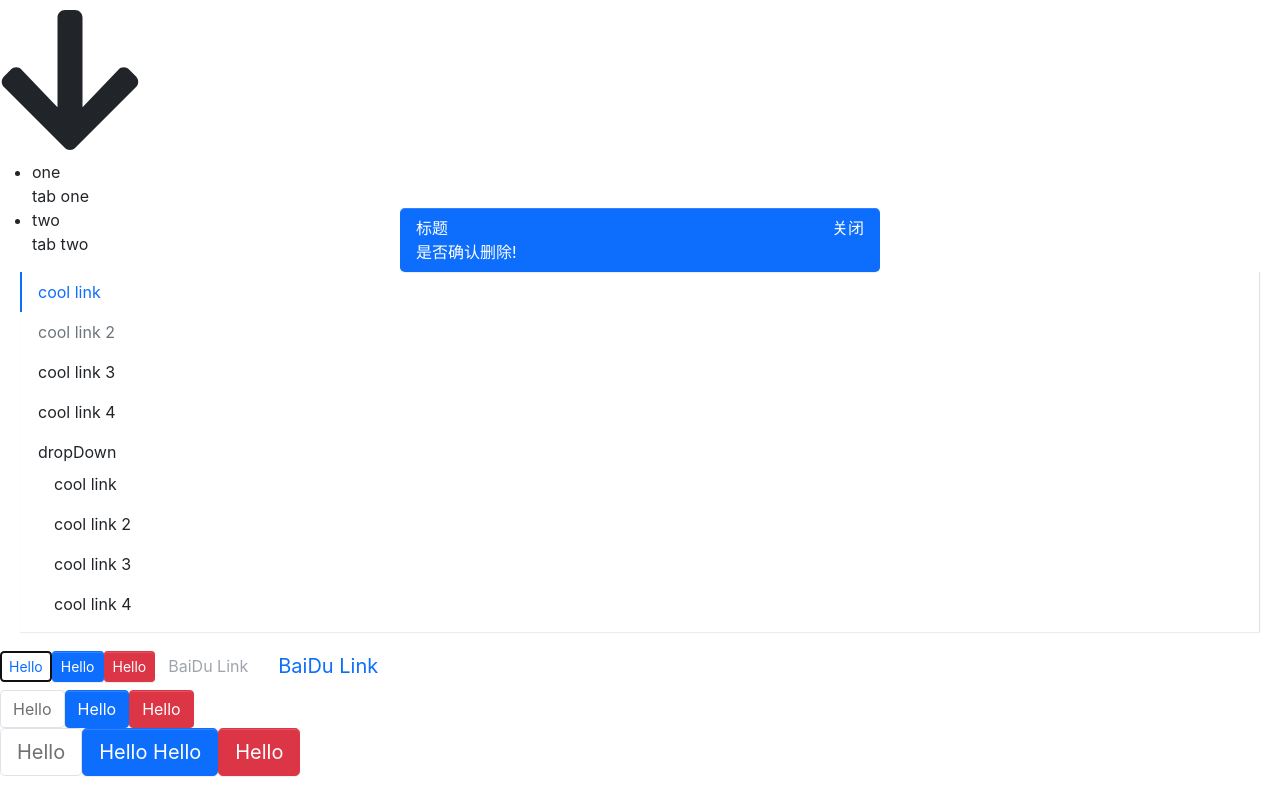
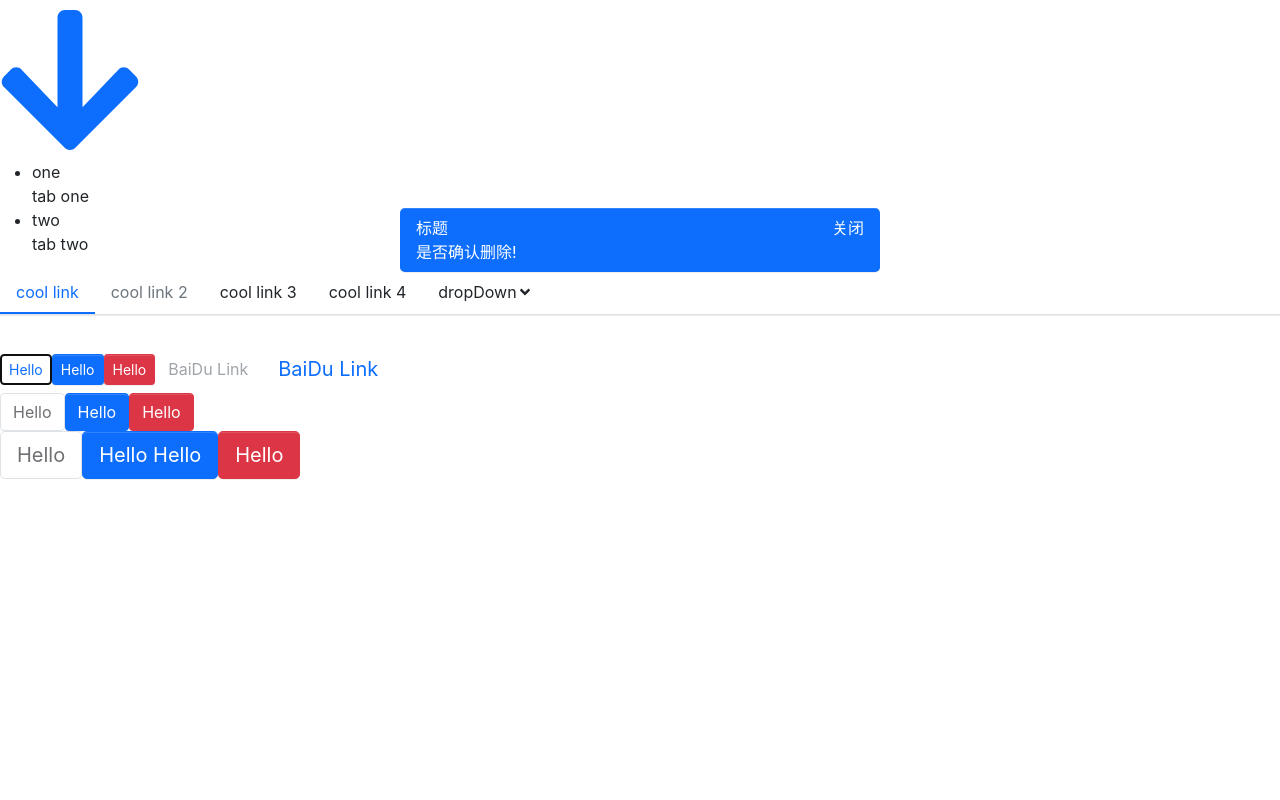
Before and after one commit to boom-sakalaka/stepup, a React (Create React App) app: page / in a window 1280 px wide. Built offline with nearby package versions, Linux system fonts and the light colour scheme.

Commit message:
使用 react-transition-group给submune组件添加动画

```diff
--- a/package.json
+++ b/package.json
@@ -13,11 +13,13 @@
     "@types/jest": "^26.0.15",
     "@types/node": "^12.0.0",
     "@types/react-dom": "^16.9.8",
+    "@types/react-transition-group": "^4.4.0",
     "classnames": "^2.2.6",
     "node-sass": "^4.12.0",
     "react": "^17.0.1",
     "react-dom": "^17.0.1",
     "react-scripts": "4.0.1",
+    "react-transition-group": "^4.4.1",
     "typescript": "^4.0.3",
     "web-vitals": "^0.2.4"
   },
--- a/src/App.tsx
+++ b/src/App.tsx
@@ -18,7 +18,7 @@
     <div className="App">
       <header className="App-header">
 
-      <Icon icon="arrow-down" theme='danger' size='10x'/>
+      <Icon icon="arrow-down" theme='primary' size='10x'/>
 
         <Tabs defaultIndex={'0'}>
           <TabItem  label={'one'}>
@@ -31,7 +31,7 @@
 
 
 
-        <Menu defaultIndex='0' onSelect={(index) =>{alert(index)}} mode="vertical" defaultOpenSubMenus={['4']}>
+        <Menu defaultIndex='0' onSelect={(index) =>{alert(index)}} mode='horizontal' defaultOpenSubMenus={['4']}>
           <MenuItem>
             cool link
           </MenuItem>
--- /dev/null
+++ b/src/components/Icon/_style.scss
@@ -0,0 +1,5 @@
+@each $key, $val in $theme-colors {
+  .icon-#{$key} {
+    color: $val;
+  }
+}
--- a/src/components/Menu/_style.scss
+++ b/src/components/Menu/_style.scss
@@ -53,10 +53,12 @@
     }
   }
   .stepup-submenu {
-    display: none;
+    // opacity: 0;
+    //display: none;
     list-style: none;
     padding-left: 0;
     white-space: nowrap;
+    // transition: opacity .5s ease-in;
     //transition: $menu-transition;
     .menu-item {
       padding: $menu-item-padding-y $menu-item-padding-x;
@@ -70,7 +72,7 @@
     }
   }
   .stepup-submenu.menu-opened {
-    display: block;
+    //display: block;
   }
 }
 .menu-horizontal {
--- a/src/components/Menu/subMenu.tsx
+++ b/src/components/Menu/subMenu.tsx
@@ -1,7 +1,9 @@
 import React, { useContext, useState ,FunctionComponentElement } from 'react'
+import { CSSTransition } from 'react-transition-group'
 import classNames from 'classnames'
 import { MenuContext } from './menu'
 import { MenuItemProps } from './menuItem'
+import Icon from '../Icon/icon'
 
 export interface SubMenuProps {
   index?: string;
@@ -16,7 +18,9 @@
   const isOpend = (index && context.mode === 'vertical') ? openedSubMenus.includes(index) : false
   const [menuOpen, setOpen] = useState(isOpend)
   const classes = classNames('menu-item submenu-item',className,{
-    'is-active': context.index === index
+    'is-active': context.index === index,
+    'is-opened': menuOpen,
+    'is-vertical': context.mode === 'vertical',
   })
   const handleClick = (e:React.MouseEvent) => {
     e.preventDefault()
@@ -46,22 +50,31 @@
       const childElement = child as FunctionComponentElement<MenuItemProps>
       if(childElement.type.displayName === 'MenuItem'){
         return React.cloneElement(childElement,{
-          index: `${index}-${i}`
+          index: `${index}-${i}`,
         })
       }else{
         console.error('Warning : Menu has a child which is not a MenuItem component')
       }
     })
     return (
-      <ul className={subMenuClasses}>
-        {childrenComponent}
-      </ul>
+      <CSSTransition
+        in={menuOpen}
+        timeout={300}
+        classNames="zoom-in-top"
+        appear
+        unmountOnExit={true}
+      >
+        <ul className={subMenuClasses}>
+          {childrenComponent}
+        </ul>
+      </CSSTransition>
     )
   }
   return (
     <li key={index} className={classes} {...hoverEvents}>
       <div className='submenu-title' {...clickEvents}>
         {title}
+        <Icon icon="angle-down" className="arrow-icon" size='1x'/>
       </div>
       {renderChildren()}
     </li>
--- a/src/components/Tabs/tabItem.tsx
+++ b/src/components/Tabs/tabItem.tsx
@@ -1,4 +1,4 @@
-import React, { useContext, useState } from 'react'
+import React, { useContext } from 'react'
 import { TabsContext } from './tabs'
 
 type labelType = string | number | (number | string)[]
--- /dev/null
+++ b/src/styles/_animation.scss
@@ -0,0 +1,4 @@
+@include zoom-animation('top', scaleY(0), scaleY(1), center top);
+@include zoom-animation('left', scale(.45, .45), scale(1, 1), top left);
+@include zoom-animation('right', scale(.45, .45), scale(1, 1), top right);
+@include zoom-animation('bottom', scaleY(0), scaleY(1),  center bottom);
--- a/src/styles/_mixin.scss
+++ b/src/styles/_mixin.scss
@@ -38,3 +38,31 @@
   background: $background;
   color: $color;
 }
+
+
+@mixin zoom-animation(
+  $direction: 'top',
+  $scaleStart: scaleY(0),
+  $scaleEnd: scaleY(1),
+  $origin: center top,
+) {
+  .zoom-in-#{$direction}-enter {
+    opacity: 0;
+    transform: $scaleStart;
+  }
+  .zoom-in-#{$direction}-enter-active {
+    opacity: 1;
+    transform: $scaleEnd;
+    transition: transform 300ms cubic-bezier(0.23, 1, 0.32, 1) 100ms, opacity 300ms cubic-bezier(0.23, 1, 0.32, 1) 100ms;
+    transform-origin: $origin
+  }
+  .zoom-in-#{$direction}-exit {
+    opacity: 1;
+  }
+  .zoom-in-#{$direction}-exit-active {
+    opacity: 0;
+    transform: $scaleStart;
+    transition: transform 300ms cubic-bezier(0.23, 1, 0.32, 1) 100ms, opacity 300ms cubic-bezier(0.23, 1, 0.32, 1) 100ms;
+    transform-origin: $origin;
+  }
+}
--- a/src/styles/index.scss
+++ b/src/styles/index.scss
@@ -15,3 +15,11 @@
 // menu
 
 @import "../components/Menu/style";
+
+// icon
+
+@import '../components/Icon/style';
+
+// animation
+
+@import 'animation'
```
Also changed, not shown: 2 other files (tests, documents, lock files or other folders).
